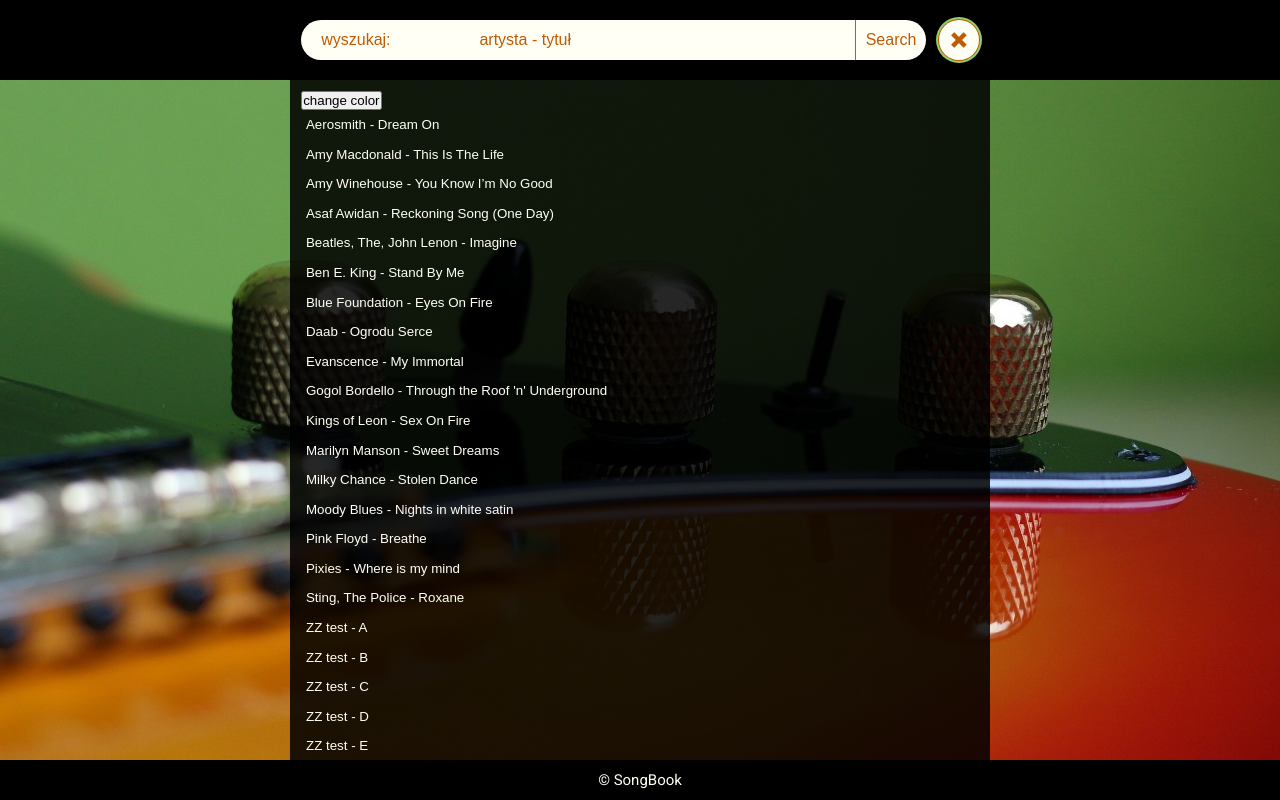
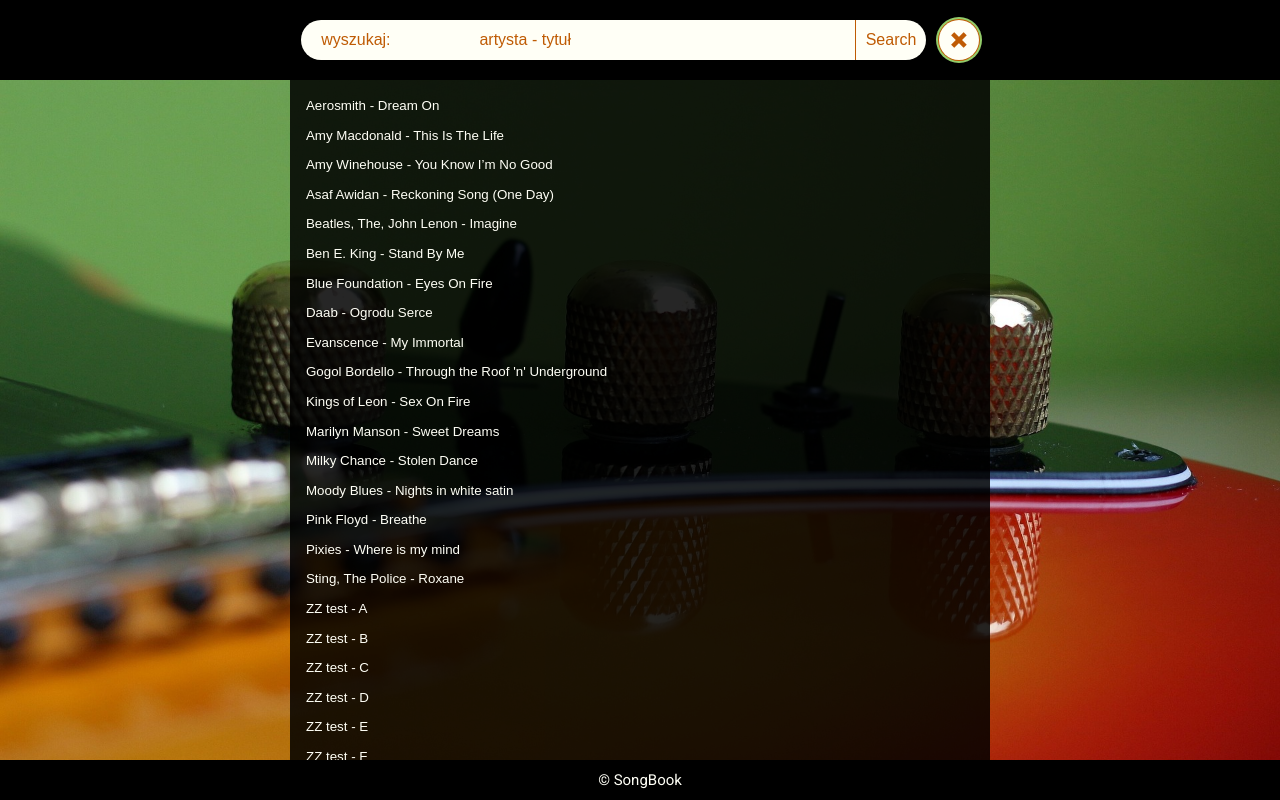
Before and after one commit to patrykkowalski0617/songbook, a React (Create React App) app: page / in a window 1280 px wide. Both pictures are taken after a click on the button 958 px from the left and 40 px from the top of the page. Built offline with nearby package versions, Linux system fonts and the light colour scheme.

Commit message:
remove button for changing color scheme

```diff
--- a/src/components/main/LyricsList.js
+++ b/src/components/main/LyricsList.js
@@ -6,8 +6,7 @@ import { connect } from "react-redux";
 import {
     lyricsListToggle,
     keepLyricsData,
-    keepSearchResult,
-    colorSchemeNoUpdate
+    keepSearchResult
 } from "./../../redux/actions";
 
 const Ul = styled.ul`
@@ -144,14 +143,7 @@ class LyricsList extends Component {
     render() {
         const { displayLyricsList } = this.props.redux;
 
-        return displayLyricsList ? (
-            <Ul>
-                <button onClick={() => this.props.colorSchemeNoUpdate(1)}>
-                    change color
-                </button>
-                {this.lyricsList()}
-            </Ul>
-        ) : null;
+        return displayLyricsList ? <Ul>{this.lyricsList()}</Ul> : null;
     }
 }
 
@@ -161,8 +153,7 @@ const mapStateToProps = state => {
 const mapDispatchToProps = {
     lyricsListToggle,
     keepLyricsData,
-    keepSearchResult,
-    colorSchemeNoUpdate
+    keepSearchResult
 };
 export default connect(
     mapStateToProps,
```
